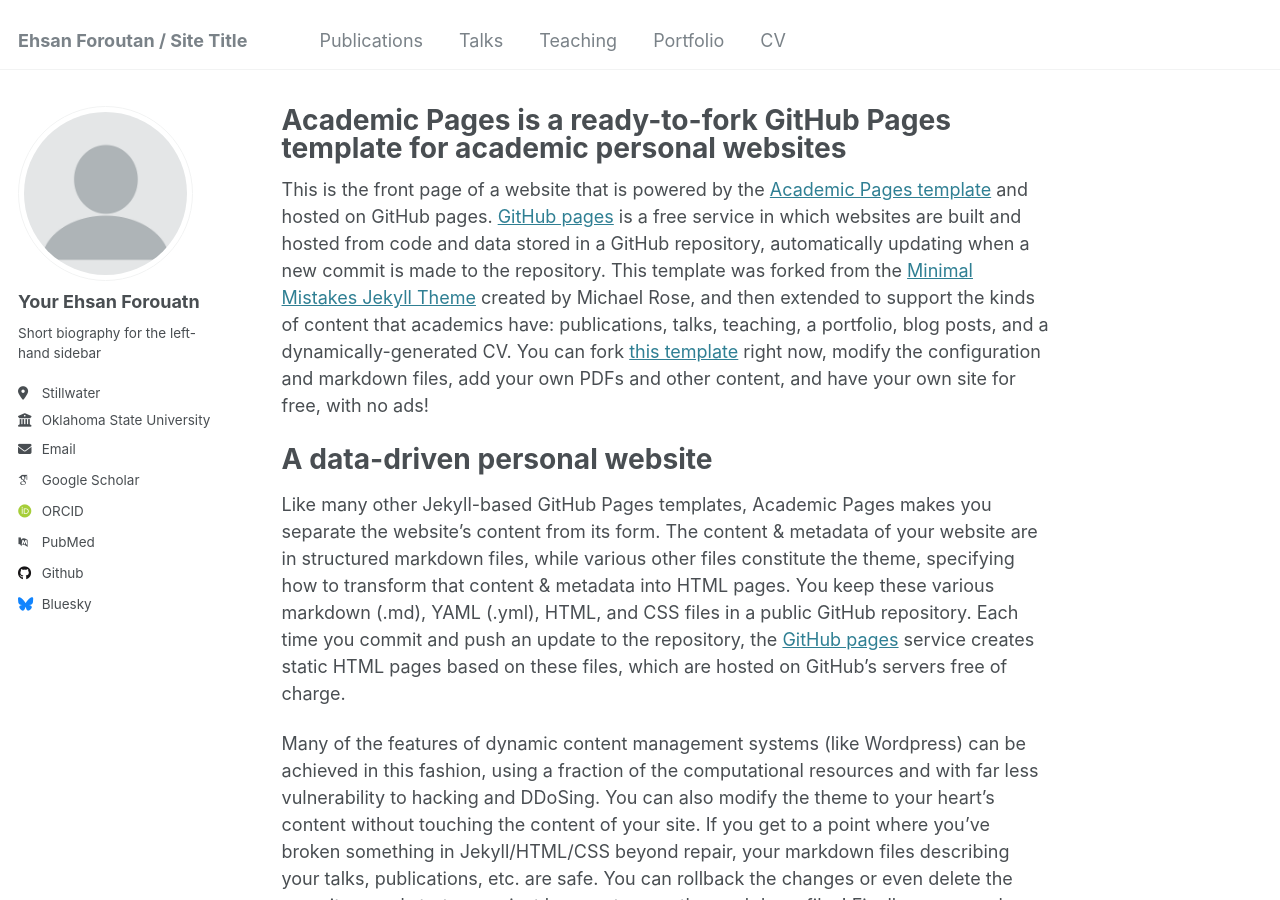
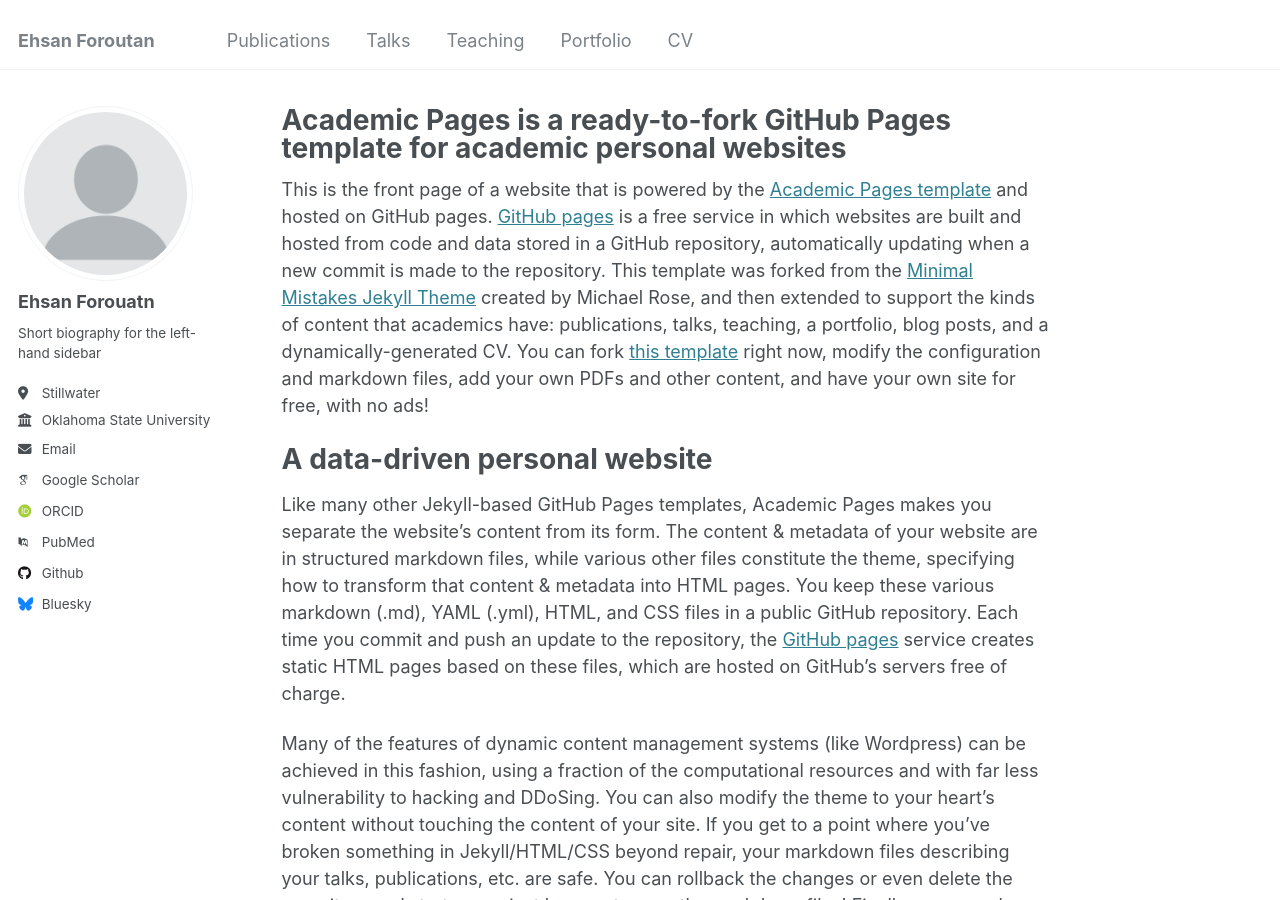
Before and after one commit to eforoutan/eforoutan.github.io, a Jekyll site: the page built from _pages/about.md, in a window 1280 px wide and 900 px high. Built offline with Jekyll 4.4.1, drawn with Linux system fonts in a browser that asks for light colours; some web fonts are replaced.

Commit message:
Update _config.yml

```diff
--- a/_config.yml
+++ b/_config.yml
@@ -8,11 +8,11 @@
 
 # Basic Site Settings
 locale                   : "en-US"
-title                    : "Ehsan Foroutan / Site Title"
+title                    : "Ehsan Foroutan"
 title_separator          : "-"
 name                     : &name "Your Name"
 description              : &description "personal description"
-url                      : https://academicpages.github.io # the base hostname & protocol for your site e.g. "https://[your GitHub username].github.io"
+url                      : https://eforoutan.github.io/ # the base hostname & protocol for your site e.g. "https://[your GitHub username].github.io"
 baseurl                  : "" # the subpath of your site, e.g. "/blog"
 repository               : "academicpages/academicpages.github.io"
 
@@ -22,7 +22,7 @@ repository               : "academicpages/academicpages.github.io"
 author:
   # Biographic information
   avatar           : "profile.png"
-  name             : "Your Ehsan Forouatn"
+  name             : "Ehsan Forouatn"
   pronouns         : # example: "she/her"
   bio              : "Short biography for the left-hand sidebar"
   location         : "Stillwater"
```
